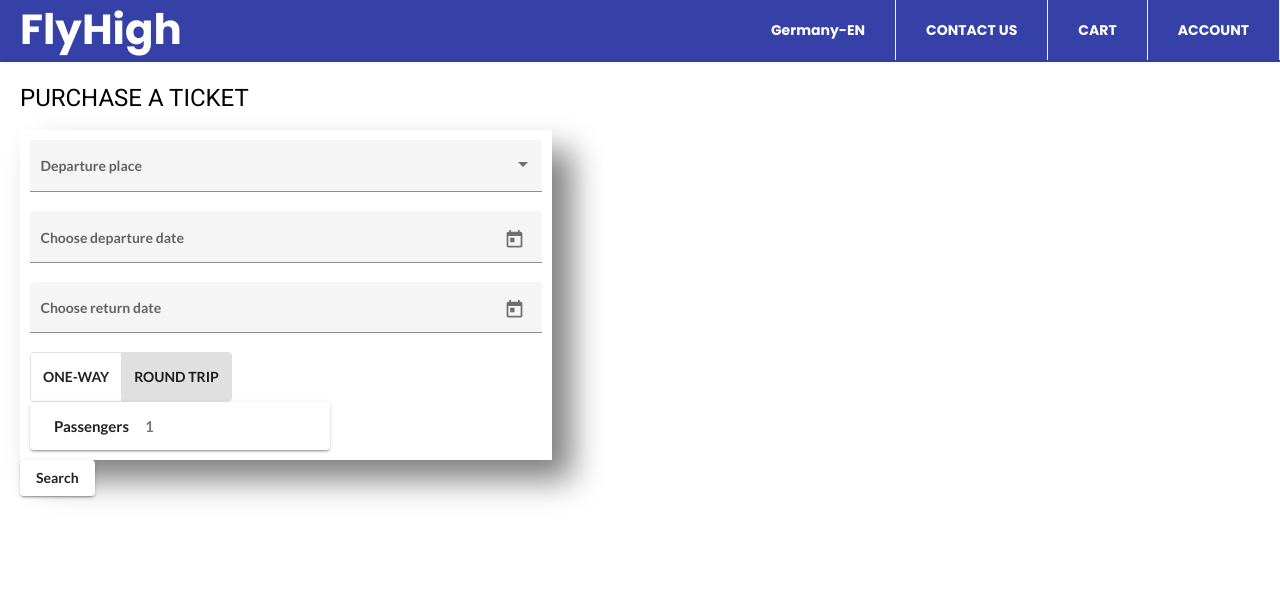
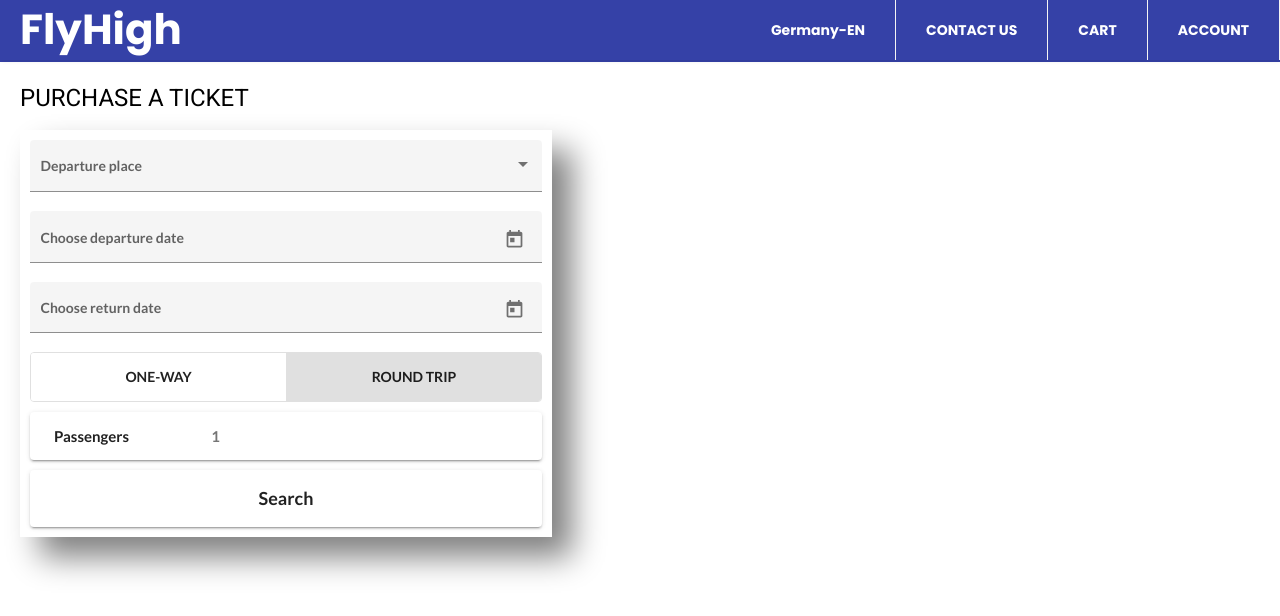
Before and after one commit to VictoriaBlat/AirlabApp, an Angular app: page /flight in a window 1280 px wide. Shown: the top 616 px of the page. Built offline with nearby package versions, Linux system fonts and the light colour scheme; what ng-click-outside would draw is missing.

Commit message:
stylig fligh done

```diff
--- a/src/app/flight/flight.component.css
+++ b/src/app/flight/flight.component.css
@@ -97,18 +97,36 @@ h6 {
   padding-bottom: 1.5em; */
 }
 .passengersDropdown {
-  width: 300px;
+  /* width: 300px; */
 }
 
 .content-wrapper {
   padding: 10px;
   /* border: 3px solid green; */
+
   width: 40vw;
   min-width: 300px;
   box-shadow: 20px 20px 30px grey;
 }
 .wrapper-child {
+  border: 0;
   box-sizing: border-box;
   width: 100%;
-  border: 0;
 }
+.toggle-group {
+  margin-bottom: 10px;
+  box-sizing: border-box;
+  width: 100%;
+}
+.toggle-group mat-button-toggle {
+  box-sizing: border-box;
+  width: 50%;
+}
+.passengers-box {
+  margin-bottom: 10px;
+}
+.search-button {
+  margin-top: 10px;
+  padding: 10px;
+  font-size: large;
+}
--- a/src/app/flight/flight.component.html
+++ b/src/app/flight/flight.component.html
@@ -32,7 +32,7 @@
         [max]="maxDepartureDate"
         matInput
         [matDatepicker]="picker"
-        (dateChange)="biedronka($event)"
+        (dateChange)="changeDate($event)"
         id="departureDate"
       />
       <mat-datepicker-toggle matSuffix [for]="picker"></mat-datepicker-toggle>
@@ -60,6 +60,7 @@
 
     <br />
     <mat-button-toggle-group
+      class="toggle-group"
       #toggleGroup="matButtonToggleGroup"
       (change)="changeTrip()"
     >
@@ -96,7 +97,7 @@
     <!-- TEST -->
 
     <!-- //TEST TEST TEST//TEST TEST TEST  -->
-    <mat-accordion>
+    <mat-accordion class="wrapper-child passengers-box">
       <mat-expansion-panel class="passengersDropdown" hideToggle>
         <mat-expansion-panel-header>
           <mat-panel-title>
@@ -181,7 +182,7 @@
       </mat-expansion-panel>
     </mat-accordion>
     <!-- //TEST TEST TEST//TEST TEST TEST  -->
-  </div>
+
     <!-- <a
   [routerLink]="((roundTrip === true && arrivalDate == null) ||
 arrivalCity ||
@@ -199,7 +200,14 @@ departureCity == null
           ? '/flight'
           : '/details'
       "
-    ><button mat-raised-button (click)="searchFlight()">Search</button></a
+      ><button
+        class="wrapper-child search-button"
+        mat-raised-button
+        (click)="searchFlight()"
       >
+        Search
+      </button></a
+    >
+  </div>
 </body>
 <!-- <router-outlet> </router-outlet> -->
```
Lines whose indentation alone changed are shown as unchanged.
